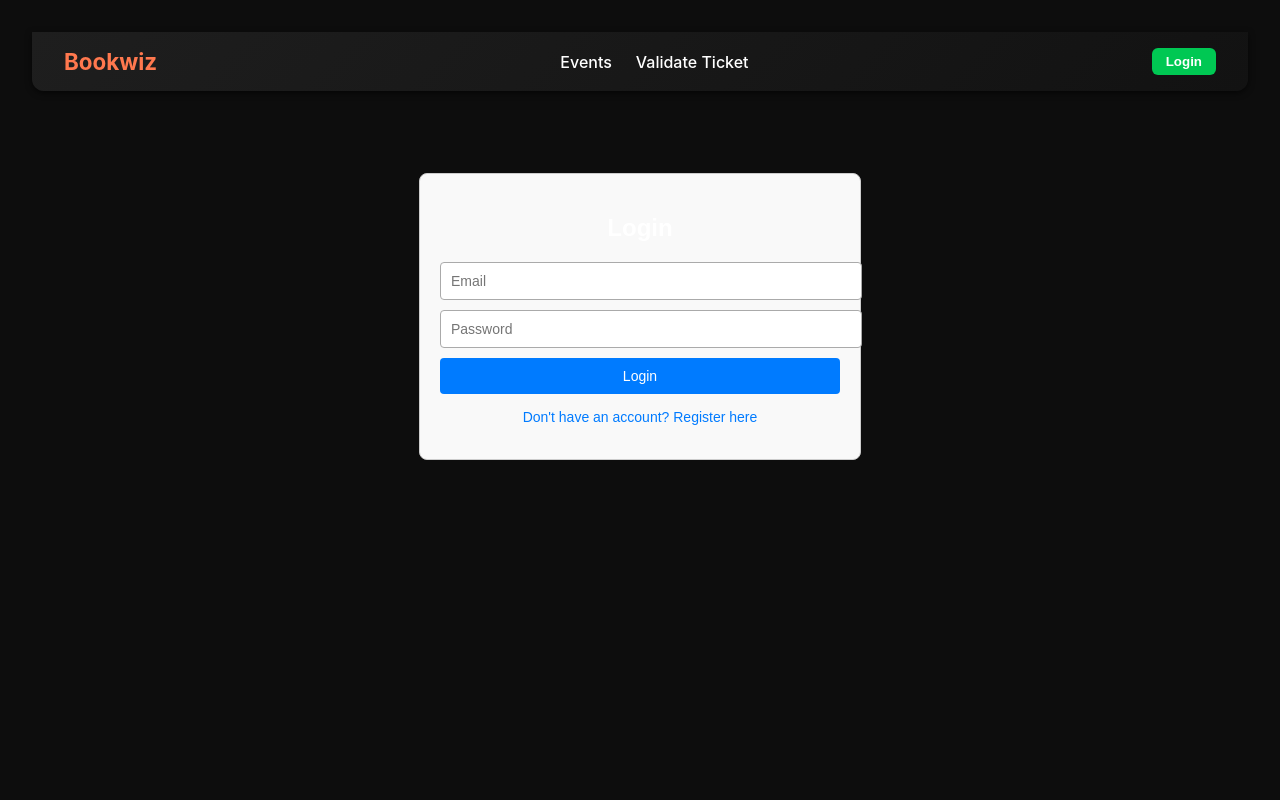
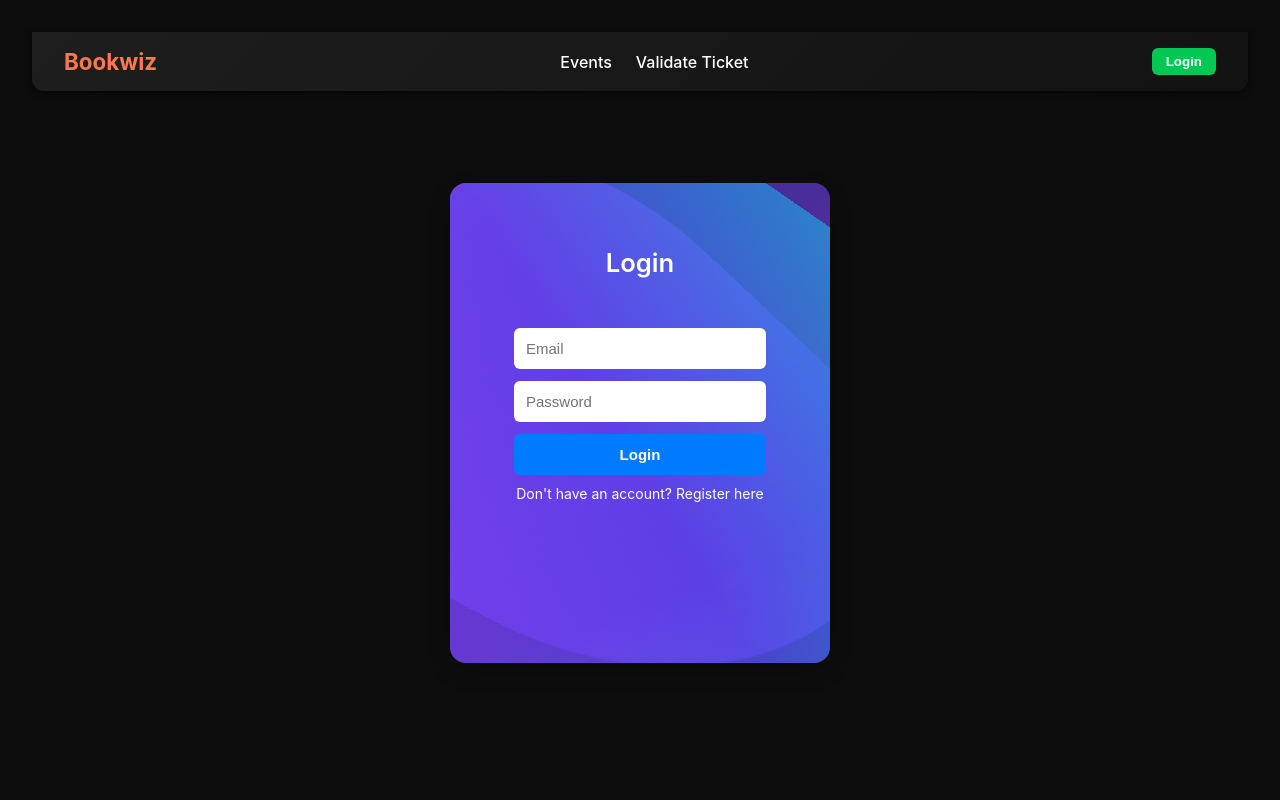
Before and after one commit to nishcheyk/frontend, a React (Vite) app in the folder frontend/: page /login in a window 1280 px wide. Shown: the top 800 px of the page. Built offline with nearby package versions, Linux system fonts and the light colour scheme; no server answers.

Commit message:
fixed all the errors

```diff
--- a/frontend/package.json
+++ b/frontend/package.json
@@ -18,6 +18,7 @@
     "react": "^19.1.0",
     "react-dom": "^19.1.0",
     "react-error-boundary": "^6.0.0",
+    "react-google-autocomplete": "^2.7.5",
     "react-hot-toast": "^2.5.2",
     "react-icons": "^5.5.0",
     "react-loading-skeleton": "^3.5.0",
@@ -25,6 +26,7 @@
     "react-redux": "^9.2.0",
     "react-router-dom": "^7.8.0",
     "react-spring": "^10.0.1",
+    "react-toastify": "^11.0.5",
     "redux": "^5.0.1",
     "styled-components": "^6.1.19"
   },
--- a/frontend/src/components/FullHouseRibbon.tsx
+++ b/frontend/src/components/FullHouseRibbon.tsx
@@ -1,4 +1,3 @@
-// components/FullHouseRibbon.tsx
 import React from "react";
 
 interface RibbonProps {
@@ -15,7 +14,7 @@ export const FullHouseRibbon: React.FC<RibbonProps> = ({
       style={{
         position: "absolute",
         top: "30px",
-        right: "-30px",
+        right: "-40px",
         transform: "rotate(45deg)",
         background: bgColor,
         color: "#fff",
--- a/frontend/src/components/skeleton/EventListSkeleton.tsx
+++ b/frontend/src/components/skeleton/EventListSkeleton.tsx
@@ -1,6 +1,6 @@
 import React from "react";
 
-export const EventListSkeleton: React.FC = () => {
+const EventListSkeleton: React.FC = () => {
   return (
     <div
       style={{
@@ -63,3 +63,5 @@ export const EventListSkeleton: React.FC = () => {
     </div>
   );
 };
+
+export default EventListSkeleton;
--- a/frontend/src/main.tsx
+++ b/frontend/src/main.tsx
@@ -1,15 +1,11 @@
 import ReactDOM from "react-dom/client";
 import { Provider } from "react-redux";
 import { store } from "./store";
-import Lottie from "./lottie";
-import Loader from "./loader";
+
 import App from "./App";
 
 ReactDOM.createRoot(document.getElementById("root")!).render(
   <Provider store={store}>
     <App />
-
-    <Lottie></Lottie>
-    <Loader />
   </Provider>
 );
--- a/frontend/src/pages/AddEvent.page.tsx
+++ b/frontend/src/pages/AddEvent.page.tsx
@@ -1,5 +1,4 @@
-// pages/AddEvent.page.tsx
-import React, { useState } from "react";
+import React, { useState, useEffect } from "react";
 import { useAuth } from "../store/AuthContext";
 import { useNavigate } from "react-router-dom";
 import toast from "react-hot-toast";
@@ -12,9 +11,9 @@ const AddEventPage: React.FC = () => {
 
   if (!user?.isAdmin) {
     return (
-      <div
-        style={{ textAlign: "center", padding: "3rem", color: "#ff4d4d" }}
-      ></div>
+      <div style={{ textAlign: "center", padding: "3rem", color: "#ff4d4d" }}>
+        You are not authorized to access this page.
+      </div>
     );
   }
 
@@ -22,10 +21,35 @@ const AddEventPage: React.FC = () => {
     title: "",
     description: "",
     date: "",
+    location: "",
     totalSeats: 100,
+    imageUrl: "",
   });
 
+  const [locationQuery, setLocationQuery] = useState("");
+  const [locationSuggestions, setLocationSuggestions] = useState<string[]>([]);
   const [loading, setLoading] = useState(false);
+
+  // Fetch location suggestions from Nominatim
+  useEffect(() => {
+    const fetchSuggestions = async () => {
+      if (locationQuery.length < 3) {
+        setLocationSuggestions([]);
+        return;
+      }
+      try {
+        const res = await fetch(
+          `https://nominatim.openstreetmap.org/search?format=json&q=${encodeURIComponent(locationQuery)}&addressdetails=1&limit=5`
+        );
+        const data = await res.json();
+        setLocationSuggestions(data.map((item: any) => item.display_name));
+      } catch (err) {
+        console.error(err);
+      }
+    };
+    const delayDebounce = setTimeout(fetchSuggestions, 300); // debounce input
+    return () => clearTimeout(delayDebounce);
+  }, [locationQuery]);
 
   const handleChange = (
     e: React.ChangeEvent<HTMLInputElement | HTMLTextAreaElement>
@@ -41,9 +65,14 @@ const AddEventPage: React.FC = () => {
       return;
     }
 
+    if (!form.title || !form.description || !form.date || !form.location) {
+      toast.error("Please fill in all required fields.");
+      return;
+    }
+
     try {
       setLoading(true);
-      await api.addEvent(token, form); // ✅ send token first
+      await api.addEvent(token, form);
       toast.success("🎉 Event created successfully!");
       navigate("/events");
     } catch (err: any) {
@@ -80,36 +109,16 @@ const AddEventPage: React.FC = () => {
             "0 0 5px rgba(255,120,78,0.4), 0 0 15px rgba(255,120,78,0.2)",
         }}
       >
-        <div
-          style={{
-            marginBottom: "1rem",
-            display: "flex",
-            justifyContent: "space-between",
-            alignItems: "center",
-            borderBottom: "1px solid rgba(255,255,255,0.1)",
-            paddingBottom: "0.5rem",
-          }}
-        >
-          <h2 style={{ margin: 0, color: "#ff784e" }}>Add New Event</h2>
-          <span
-            style={{
-              background: "linear-gradient(135deg, #ff4d4d, #cc0000)",
-              padding: "2px 8px",
-              borderRadius: "6px",
-              fontSize: "0.75rem",
-              fontWeight: 600,
-            }}
-          >
-            ADMIN
-          </span>
-        </div>
+        <h2 style={{ color: "#ff784e", marginBottom: "1rem" }}>
+          Add New Event
+        </h2>
 
         <form
           onSubmit={handleSubmit}
           style={{
             display: "flex",
             flexDirection: "column",
-            gap: "1.2rem",
+            gap: "1rem",
           }}
         >
           <input
@@ -137,6 +146,52 @@ const AddEventPage: React.FC = () => {
             required
             style={inputStyle}
           />
+
+          {/* Location search field */}
+          <div style={{ position: "relative" }}>
+            <input
+              type="text"
+              placeholder="Search location"
+              value={locationQuery}
+              onChange={(e) => setLocationQuery(e.target.value)}
+              style={inputStyle}
+            />
+            {locationSuggestions.length > 0 && (
+              <div
+                style={{
+                  position: "absolute",
+                  top: "100%",
+                  left: 0,
+                  right: 0,
+                  background: "#222",
+                  border: "1px solid #555",
+                  borderRadius: "4px",
+                  maxHeight: "150px",
+                  overflowY: "auto",
+                  zIndex: 5,
+                }}
+              >
+                {locationSuggestions.map((suggestion, i) => (
+                  <div
+                    key={i}
+                    onClick={() => {
+                      setForm({ ...form, location: suggestion });
+                      setLocationQuery(suggestion);
+                      setLocationSuggestions([]);
+                    }}
+                    style={{
+                      padding: "8px",
+                      cursor: "pointer",
+                      borderBottom: "1px solid #444",
+                    }}
+                  >
+                    {suggestion}
+                  </div>
+                ))}
+              </div>
+            )}
+          </div>
+
           <input
             type="number"
             name="totalSeats"
@@ -144,6 +199,14 @@ const AddEventPage: React.FC = () => {
             value={form.totalSeats}
             onChange={handleChange}
             required
+            style={inputStyle}
+          />
+          <input
+            type="text"
+            name="imageUrl"
+            placeholder="Image URL (optional)"
+            value={form.imageUrl}
+            onChange={handleChange}
             style={inputStyle}
           />
 
@@ -161,7 +224,6 @@ const AddEventPage: React.FC = () => {
               borderRadius: "8px",
               color: "#fff",
               fontWeight: 600,
-              letterSpacing: "0.5px",
               cursor: loading ? "not-allowed" : "pointer",
               fontSize: "1rem",
             }}
@@ -182,7 +244,6 @@ const inputStyle: React.CSSProperties = {
   color: "#fff",
   fontSize: "0.95rem",
   outline: "none",
-  transition: "border-color 0.2s ease, background 0.2s ease",
 };
 
 export default AddEventPage;
--- a/frontend/src/pages/EventList.page.tsx
+++ b/frontend/src/pages/EventList.page.tsx
@@ -1,7 +1,7 @@
 import React, { useEffect, useState } from "react";
 import { motion } from "framer-motion";
 import { api } from "../services/api";
-import { EventListSkeleton } from "../components/skeleton/EventListSkeleton";
+import EventListSkeleton from "../components/skeleton/EventListSkeleton";
 import { Toaster } from "react-hot-toast";
 import { EventCard } from "../components/EventCard";
 
--- a/frontend/src/pages/LoginRegister.page.tsx
+++ b/frontend/src/pages/LoginRegister.page.tsx
@@ -2,129 +2,263 @@ import React, { useState } from "react";
 import { useAuth } from "../store/AuthContext";
 import { api } from "../services/api";
 import { useNavigate } from "react-router-dom";
+import { motion } from "framer-motion";
+import { toast, ToastContainer } from "react-toastify";
+import "react-toastify/dist/ReactToastify.css";
 
-export const LoginRegisterPage = () => {
+export const LoginRegisterPage: React.FC = () => {
   const { login } = useAuth();
   const nav = useNavigate();
 
-  // Toggle state: true = login, false = register
   const [isLogin, setIsLogin] = useState(true);
-
-  // form state
-  const [name, setName] = useState(""); // only for registration
+  const [name, setName] = useState("");
   const [email, setEmail] = useState("");
   const [password, setPassword] = useState("");
 
-  // style object
-  const containerStyle: React.CSSProperties = {
-    maxWidth: "400px",
-    margin: "50px auto",
-    padding: "20px",
-    border: "1px solid #ccc",
-    borderRadius: "8px",
-    background: "#f9f9f9",
-    fontFamily: "Arial, sans-serif",
-  };
-
-  const titleStyle: React.CSSProperties = {
-    textAlign: "center",
-    marginBottom: "20px",
-  };
-
-  const inputStyle: React.CSSProperties = {
-    width: "100%",
-    padding: "10px",
-    marginBottom: "10px",
-    borderRadius: "4px",
-    border: "1px solid #aaa",
-    fontSize: "14px",
-  };
-
-  const buttonStyle: React.CSSProperties = {
-    width: "100%",
-    padding: "10px",
-    background: "#007bff",
-    color: "#fff",
-    border: "none",
-    borderRadius: "4px",
-    cursor: "pointer",
-    fontSize: "14px",
-  };
-
-  const toggleTextStyle: React.CSSProperties = {
-    textAlign: "center",
-    marginTop: "15px",
-    color: "#007bff",
-    cursor: "pointer",
-    fontSize: "14px",
-  };
-
-  // handle login or register
+  // Submit handler with toast notifications
   const handleSubmit = async () => {
     if (!email || !password || (!isLogin && !name)) {
-      alert("Please fill all required fields");
+      toast.error("Please fill all required fields");
       return;
     }
 
+    try {
       if (isLogin) {
-      // LOGIN
         const data = await api.login({ email, password });
         if (data.token) {
           login(data.token, data.user);
+          toast.success("Logged in successfully!");
           nav("/events");
         } else {
-        alert(data.message || "Login failed");
+          toast.error(data.message || "Login failed");
         }
       } else {
-      // REGISTER
         const data = await api.register({ name, email, password });
         if (data.success) {
-        alert("Registration successful. Please login.");
+          toast.success("Registration successful. Please login.");
           setIsLogin(true);
+          setName("");
+          setEmail("");
+          setPassword("");
         } else {
-        alert(data.message || "Registration failed");
+          toast.error(data.message || "Registration failed");
         }
+      }
+    } catch (err: any) {
+      console.error("Login/Register error:", err);
+      toast.error(err?.message || "An unexpected error occurred");
     }
   };
 
   return (
-    <div style={containerStyle}>
-      <h2 style={titleStyle}>{isLogin ? "Login" : "Register"}</h2>
+    <>
+      <style>{`
+        .e-card {
+          margin: 60px auto;
+          background: transparent;
+          box-shadow: 0px 8px 28px -9px rgba(0, 0, 0, 0.45);
+          position: relative;
+          width: 100%;
+          max-width: 380px;
+          min-height: 480px;
+          border-radius: 16px;
+          overflow: hidden;
+          display: flex;
+          flex-direction: column;
+        }
+        /* waves */
+        .wave {
+          position: absolute;
+          width: 600px;
+          height: 800px;
+          opacity: 0.6;
+          left: 0;
+          top: 0;
+          margin-left: -50%;
+          margin-top: -70%;
+          background: linear-gradient(744deg,#af40ff,#5b42f3 60%,#00ddeb);
+          border-radius: 40%;
+          animation: wave 55s infinite linear;
+        }
+        .wave:nth-child(2),
+        .wave:nth-child(3) { top: 210px; }
+        .wave:nth-child(2) { animation-duration: 50s; }
+        .wave:nth-child(3) { animation-duration: 45s; }
+        .playing .wave { animation-duration: 3s; }
+        .playing .wave:nth-child(2) { animation-duration: 4s; }
+        .playing .wave:nth-child(3) { animation-duration: 5s; }
+        @keyframes wave { 0% { transform: rotate(0deg); } 100% { transform: rotate(360deg); } }
 
-      {/* Name field only if registering */}
+        /* title */
+        .infotop {
+          text-align: center;
+          font-size: 1.6rem;
+          position: absolute;
+          top: 2.5em;
+          left: 0;
+          right: 0;
+          color: #fff;
+          font-weight: 600;
+          z-index: 2;
+        }
+        .name {
+          font-size: 1rem;
+          font-weight: 400;
+          position: relative;
+          top: 0.5em;
+          opacity: 0.9;
+        }
+        /* form */
+        .form-container {
+          flex: 1;
+          display: flex;
+          flex-direction: column;
+          justify-content: center;
+          align-items: center;
+          width: 100%;
+          max-width: 300px;
+          padding: 1em 1.5em 2em;
+          z-index: 3;
+          box-sizing: border-box;
+          margin: 0 auto;
+          overflow-y: auto;
+        }
+        .form-container input,
+        .form-container button {
+          width: 100%;
+          border-radius: 6px;
+          border: none;
+          font-size: 15px;
+          box-sizing: border-box;
+        }
+        .form-container input {
+          padding: 12px;
+          margin-bottom: 12px;
+        }
+        .form-container button {
+          padding: 12px;
+          background: #007bff;
+          color: #fff;
+          font-weight: 600;
+          cursor: pointer;
+        }
+        .form-container button:hover {
+          background: #0065d1;
+        }
+        .form-toggle {
+          margin-top: 10px;
+          font-size: 14px;
+          color: #fff;
+          text-align: center;
+          cursor: pointer;
+        }
+        /* responsive */
+        @media (max-width: 480px) {
+          .e-card { max-width: 90%; min-height: 380px; }
+          .infotop { font-size: 1.3rem; top: 2em; }
+          .form-container { padding: 0.8em; }
+        }
+      `}</style>
+
+      <motion.div
+        className="e-card playing"
+        initial={{ opacity: 0, scale: 0.85, y: 50 }}
+        animate={{ opacity: 1, scale: 1, y: 0 }}
+        transition={{ type: "spring", stiffness: 70, damping: 15 }}
+        whileHover={{ scale: 1.02 }}
+        whileTap={{ scale: 0.98 }}
+      >
+        {/* waves */}
+        <div className="wave"></div>
+        <div className="wave"></div>
+        <div className="wave"></div>
+
+        {/* title */}
+        <motion.div
+          className="infotop"
+          initial={{ opacity: 0, y: -20 }}
+          animate={{ opacity: 1, y: 0 }}
+          transition={{ delay: 0.2 }}
+        >
+          {isLogin ? "Login" : "Register"}
+        </motion.div>
+
+        {/* form */}
+        <motion.div
+          className="form-container"
+          initial="hidden"
+          animate="visible"
+          variants={{
+            hidden: {},
+            visible: { transition: { staggerChildren: 0.15 } },
+          }}
+        >
           {!isLogin && (
-        <input
-          style={inputStyle}
+            <motion.input
+              variants={{
+                hidden: { opacity: 0, y: 20 },
+                visible: { opacity: 1, y: 0 },
+              }}
               value={name}
               onChange={(e) => setName(e.target.value)}
               placeholder="Full Name"
             />
           )}
-
-      <input
-        style={inputStyle}
+          <motion.input
+            variants={{
+              hidden: { opacity: 0, y: 20 },
+              visible: { opacity: 1, y: 0 },
+            }}
             value={email}
             onChange={(e) => setEmail(e.target.value)}
             placeholder="Email"
           />
-      <input
-        style={inputStyle}
+          <motion.input
             type="password"
+            variants={{
+              hidden: { opacity: 0, y: 20 },
+              visible: { opacity: 1, y: 0 },
+            }}
             value={password}
             onChange={(e) => setPassword(e.target.value)}
             placeholder="Password"
           />
-
-      <button style={buttonStyle} onClick={handleSubmit}>
+          <motion.button
+            variants={{
+              hidden: { opacity: 0, y: 20 },
+              visible: { opacity: 1, y: 0 },
+            }}
+            onClick={handleSubmit}
+          >
             {isLogin ? "Login" : "Register"}
-      </button>
-
-      <p style={toggleTextStyle} onClick={() => setIsLogin(!isLogin)}>
+          </motion.button>
+          <motion.div
+            className="form-toggle"
+            onClick={() => setIsLogin(!isLogin)}
+            variants={{
+              hidden: { opacity: 0, y: 20 },
+              visible: { opacity: 1, y: 0 },
+            }}
+          >
             {isLogin
               ? "Don't have an account? Register here"
               : "Already have an account? Login here"}
-      </p>
-    </div>
+          </motion.div>
+        </motion.div>
+      </motion.div>
+
+      {/* toast container */}
+      <ToastContainer
+        position="top-right"
+        autoClose={4000}
+        hideProgressBar={false}
+        newestOnTop
+        closeOnClick
+        pauseOnHover
+        draggable
+        theme="dark"
+      />
+    </>
   );
 };
 
--- a/frontend/src/services/api.tsx
+++ b/frontend/src/services/api.tsx
@@ -71,6 +71,7 @@ export const api = {
       location: e.location || "TBA",
       totalSeats: e.totalSeats ?? 0,
       bookedSeats: Array.isArray(e.bookedSeats) ? e.bookedSeats : [],
+      imageUrl: e.imageUrl || "",
     }));
   },
 
```
Also changed, not shown: frontend/src/components/EventCard.tsx (+23 -94 lines), 1 other file (tests, documents, lock files or other folders). Lines whose indentation alone changed are shown as unchanged.
